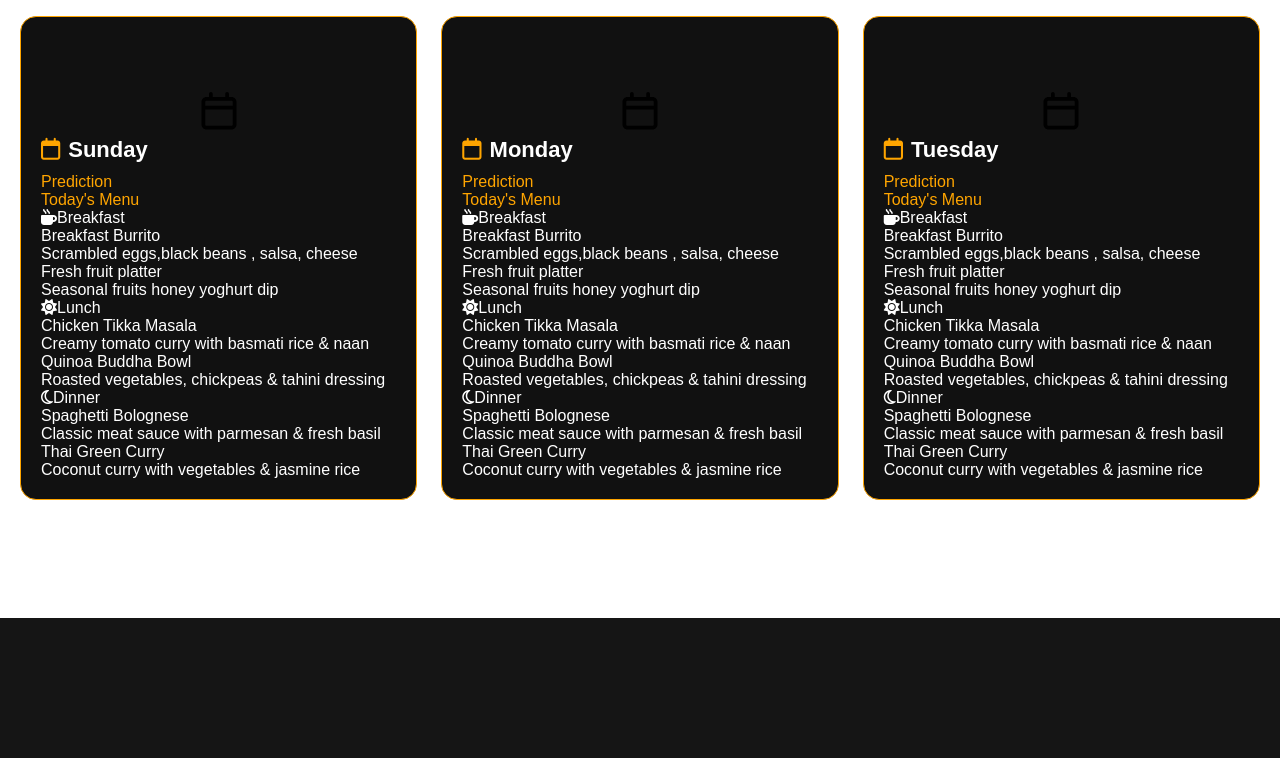
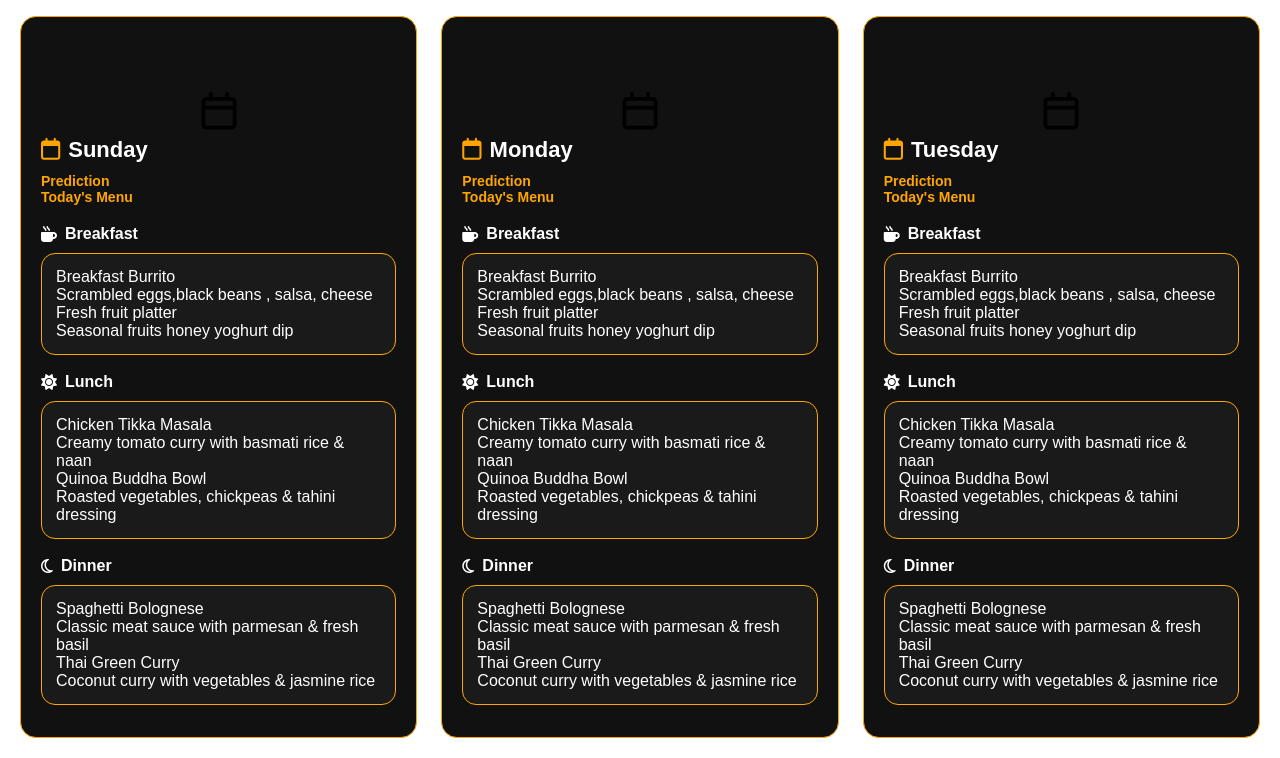
Before and after one commit to lisa-ce/hostelMasetro, a PHP site: page / in a window 1280 px wide. Shown: the part 182-940 px from the top of the page. Before the commit the page ends 800 px from the top, so only its background shows below. Run offline with PHP 8.4, Linux system fonts and the light colour scheme.

Commit message:
styled meal cards

```diff
--- a/style.css
+++ b/style.css
@@ -99,7 +99,31 @@ button.active-day{
   margin-right: 8px;
 }
 
+.prediction{
+  margin-bottom: 20px;
+}
+.prediction-style{
+  color: orange;
+  font-weight: 600;
+  font-size: 14px;
+}
+.breakfast,.lunch,.dinner{
+  margin-top: 18px;
+  margin-bottom: 10px;
+  font-weight: 600;
+  font-size: 16px;
+  display: flex;
+  align-items: center;
+  gap: 8px;
+}
 
+.description{
+  background-color: #1a1a1a;
+  border-radius: 14px;
+  padding: 14px;
+  margin-bottom: 12px;
+  border: 1px solid orange;
+}
 @media (max-width: 1100px) {
   .menu-container {
     grid-template-columns: repeat(2, 1fr);
```
